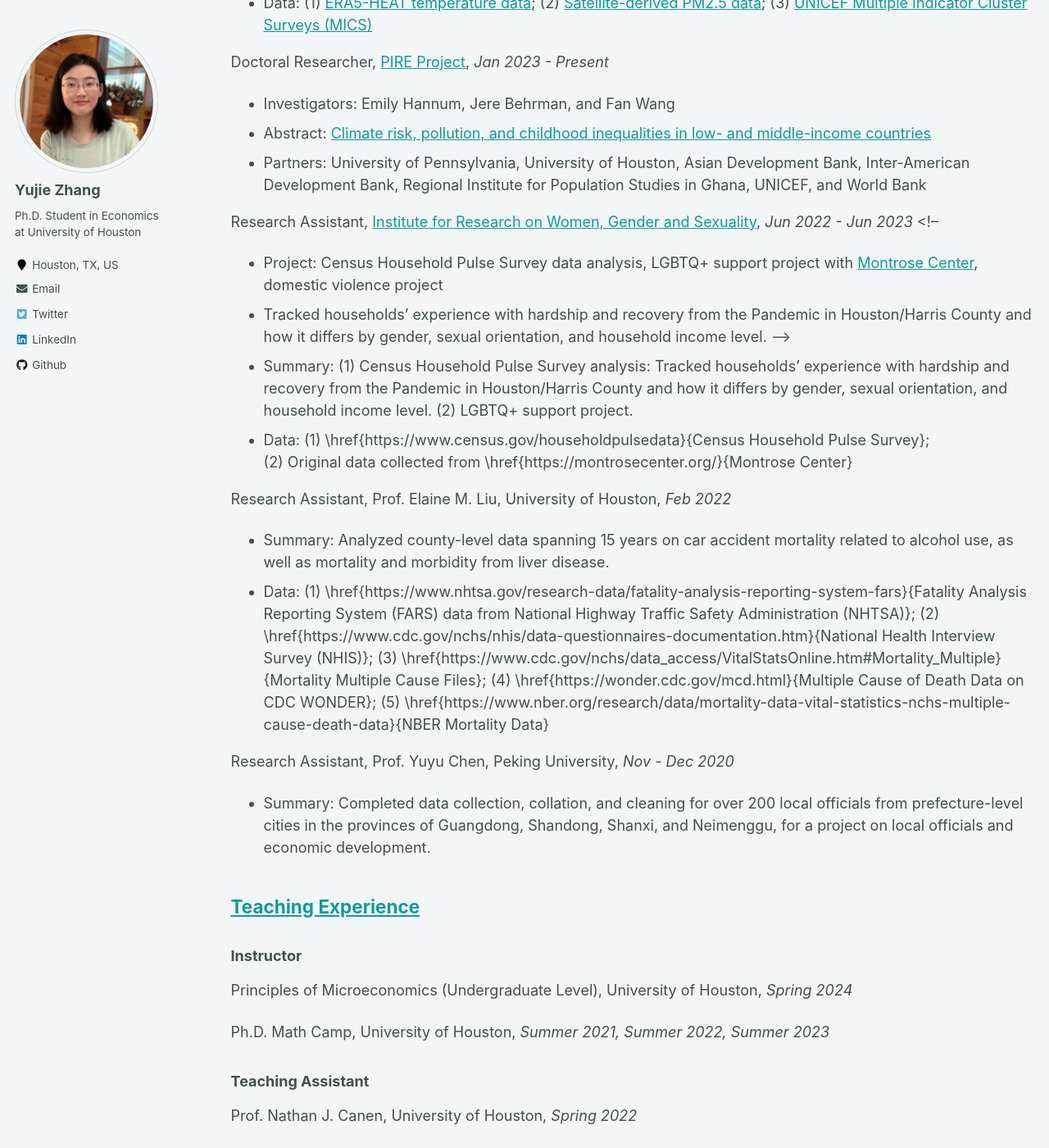
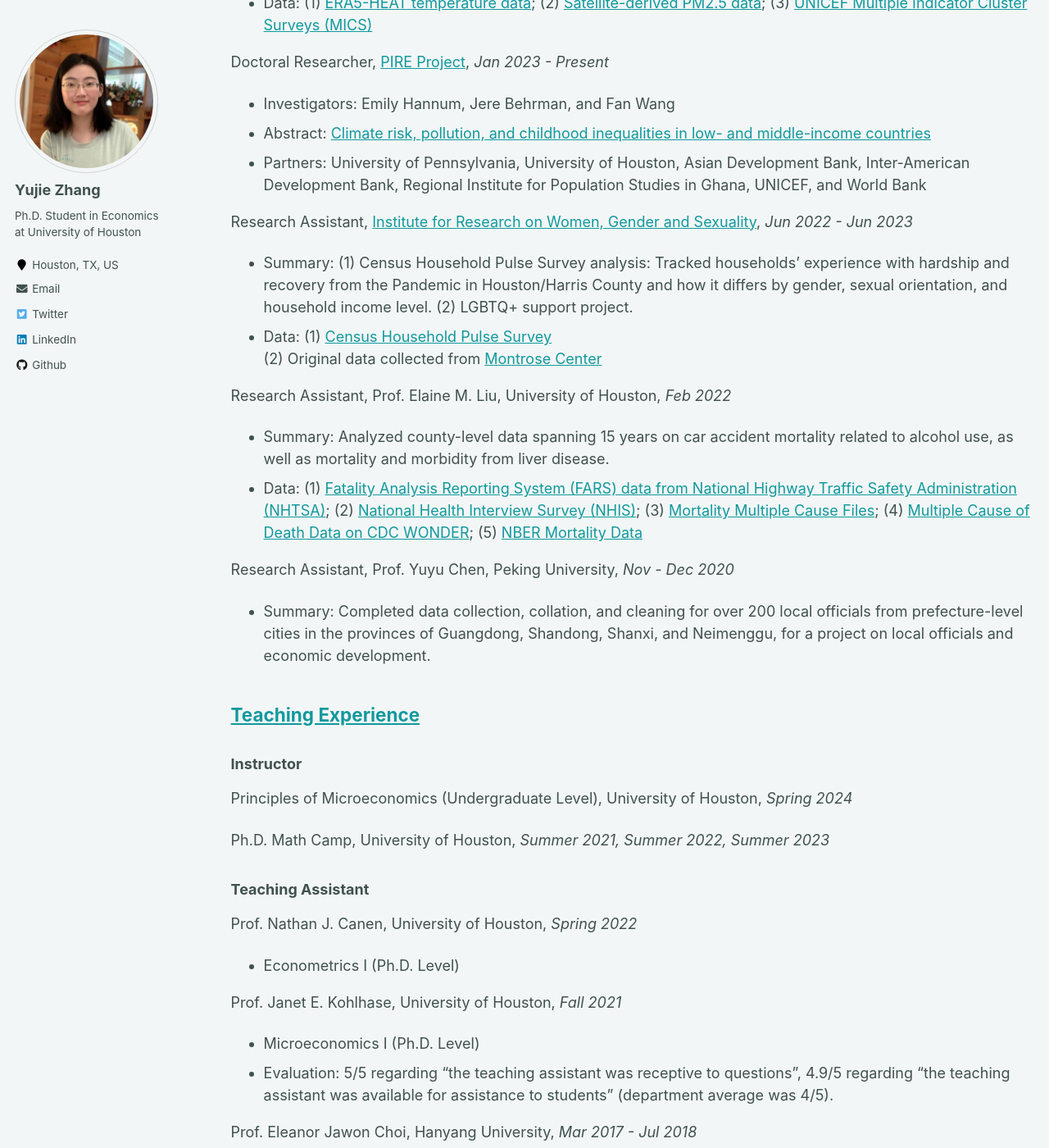
Before and after one commit to yujiezhangecon/yujiezhangecon.github.io, a Jekyll site: the page built from _pages/cv.md, in a window 1280 px wide and 1400 px high, scrolled down 685 px. Shown: the whole window at 82% size. Built offline with Jekyll 4.4.1, drawn with Linux system fonts in a browser that asks for light colours.

Commit message:
update cv

```diff
--- a/_pages/cv.md
+++ b/_pages/cv.md
@@ -33,7 +33,7 @@ B.E. in Ocean and Naval Engineering, [Tianjin University](http://www.tju.edu.cn/
 ### Research Experience
 -->
 
-Consultant, [Asian Development Bank](\href{https://www.adb.org/), *Jul 2024 - Present*
+Consultant, [Asian Development Bank](https://www.adb.org/), *Jul 2024 - Present*
 - Project: Strengthening Policies on Climate Change in Asia and the Pacific
 - Abstract: (1) Identify heat hot spots at both national and local levels (cities and metropolitan areas) in selected Asian countries. (2) Contribute new evidence on the health impacts of heat and quantify the economic costs of climate change in terms of physical health and human capital.
 - Data:
@@ -47,23 +47,19 @@ Doctoral Researcher, [PIRE Project](https://beta.nsf.gov/funding/opportunities/p
 - Partners: University of Pennsylvania, University of Houston, Asian Development Bank, Inter-American Development Bank, Regional Institute for Population Studies in Ghana, UNICEF, and World Bank
 
 Research Assistant, [Institute for Research on Women, Gender and Sexuality](https://uh.edu/class/ws/irwgs/), *Jun 2022 - Jun 2023*
-<!--
-- Project: Census Household Pulse Survey data analysis, LGBTQ+ support project with [Montrose Center](https://montrosecenter.org/), domestic violence project
-- Tracked households' experience with hardship and recovery from the Pandemic in Houston/Harris County and how it differs by gender, sexual orientation, and household income level.
--->
 - Summary: (1) Census Household Pulse Survey analysis: Tracked households' experience with hardship and recovery from the Pandemic in Houston/Harris County and how it differs by gender, sexual orientation, and household income level. (2) LGBTQ+ support project.
 - Data:
-	(1) \href{https://www.census.gov/householdpulsedata}{Census Household Pulse Survey};
-    (2) Original data collected from \href{https://montrosecenter.org/}{Montrose Center}
+	(1) [Census Household Pulse Survey](https://www.census.gov/householdpulsedata)
+    (2) Original data collected from [Montrose Center](https://montrosecenter.org/)
 
 Research Assistant, Prof. Elaine M. Liu, University of Houston, *Feb 2022*
 - Summary: Analyzed county-level data spanning 15 years on car accident mortality related to alcohol use, as well as mortality and morbidity from liver disease.
 - Data:
-	(1) \href{https://www.nhtsa.gov/research-data/fatality-analysis-reporting-system-fars}{Fatality Analysis Reporting System (FARS) data from National Highway Traffic Safety Administration (NHTSA)};
-	(2) \href{https://www.cdc.gov/nchs/nhis/data-questionnaires-documentation.htm}{National Health Interview Survey (NHIS)};
-	(3) \href{https://www.cdc.gov/nchs/data_access/VitalStatsOnline.htm#Mortality_Multiple}{Mortality Multiple Cause Files};
-	(4) \href{https://wonder.cdc.gov/mcd.html}{Multiple Cause of Death Data on CDC WONDER};
-	(5) \href{https://www.nber.org/research/data/mortality-data-vital-statistics-nchs-multiple-cause-death-data}{NBER Mortality Data}
+	(1) [Fatality Analysis Reporting System (FARS) data from National Highway Traffic Safety Administration (NHTSA)](https://www.nhtsa.gov/research-data/fatality-analysis-reporting-system-fars);
+	(2) [National Health Interview Survey (NHIS)](https://www.cdc.gov/nchs/nhis/data-questionnaires-documentation.htm);
+	(3) [Mortality Multiple Cause Files](https://www.cdc.gov/nchs/data_access/VitalStatsOnline.htm#Mortality_Multiple);
+	(4) [Multiple Cause of Death Data on CDC WONDER](https://wonder.cdc.gov/mcd.html);
+	(5) [NBER Mortality Data](https://www.nber.org/research/data/mortality-data-vital-statistics-nchs-multiple-cause-death-data)
 
 Research Assistant, Prof. Yuyu Chen, Peking University, *Nov - Dec 2020*
 - Summary: Completed data collection, collation, and cleaning for over 200 local officials from prefecture-level cities in the provinces of Guangdong, Shandong, Shanxi, and Neimenggu, for a project on local officials and economic development.
```
Also changed, not shown: 2 other files.
